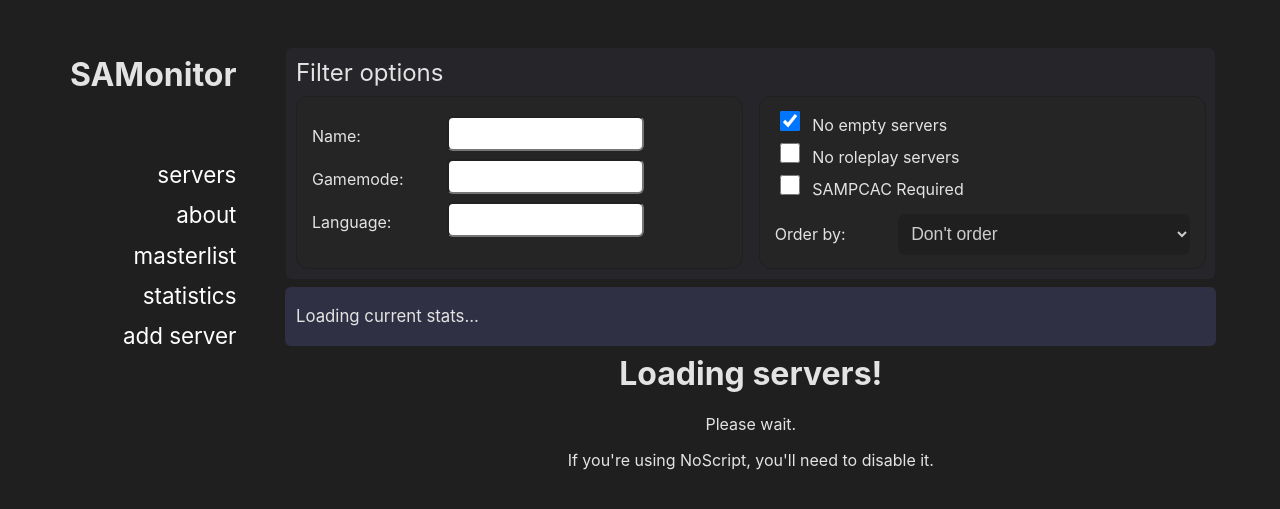
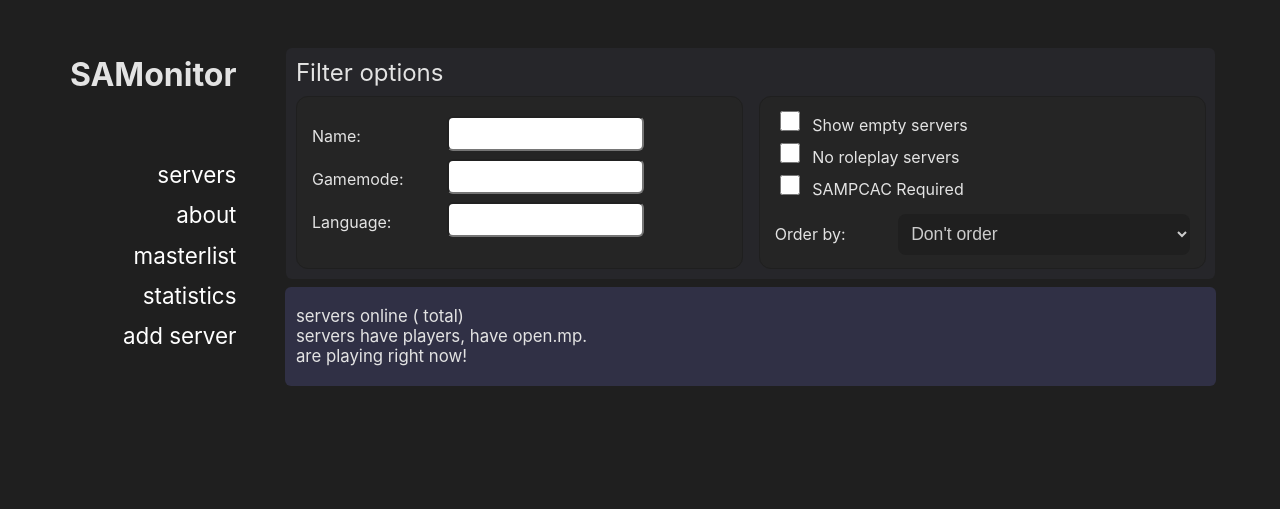
Before and after one commit to markski1/SAMonitor, a Flask app: template Website/web/templates/index.html in a window 1280 px wide. Shown: the top 509 px of the page. Run offline with Flask 3, Linux system fonts and the light colour scheme; the template is opened without the code that fills it, so the values that code supplies are empty; parts of the project's set-up code (start-up, migrations or seed data) failed here and were passed over.

Commit message:
fix search and filtering

```diff
--- a/Website/routes/components.py
+++ b/Website/routes/components.py
@@ -20,11 +20,16 @@ def server_list():
     language = options.get("language", None)
     page = int(options.get("page", 0))
 
-    filters = f"hide_empty={options.get('hide_empty', 0)}"
-    filters += f"&hide_roleplay={options.get('hide_roleplay', 0)}"
-    filters += f"&require_sampcac={options.get('require_sampcac', 0)}"
-    filters += f"&order={options.get("order", "none")}"
-    filters += "&paging_size=20"
+    filters = ""
+
+    if "show_empty" in options:
+        filters += "&show_empty=1"
+
+    if "hide_roleplay" in options:
+        filters += "&hide_roleplay=1"
+
+    if "require_sampcac" in options:
+        filters += "&require_sampcac=1"
 
     if name:
         filters += f"&name={name}"
@@ -33,8 +38,14 @@ def server_list():
     if language:
         filters += f"&language={language}"
 
+    # Remove first ampersand for whichever option did get chosen
+    if len(filters) > 0:
+        filters = filters[1:]
+
+    print(filters)
+
     try:
-        result = (requests.get(f"http://127.0.0.1:42069/api/GetFilteredServers?{filters}&page={options.get("page", 0)}")
+        result = (requests.get(f"http://127.0.0.1:42069/api/GetFilteredServers?{filters}&page={page}&paging_size=20")
                   .json())
     except:
         return """
@@ -72,10 +83,10 @@ def current_stats():
 
     return f"""
         <p>
-            <b>{result['serversOnline']}</b> servers online (<b>{result['serversTracked']}</b> total)<br>
-            <b>{result['serversInhabited']}</b> servers have players,
-            <b>{result['serversOnlineOMP']}</b> have open.mp.<br>
-            <b>{result['playersOnline']}</b> are playing right now!
+            <b>{"{:,}".format(result['serversOnline'])}</b> servers online (<b>{"{:,}".format(result['serversTracked'])}</b> total)<br>
+            <b>{"{:,}".format(result['serversInhabited'])}</b> servers have players,
+            <b>{"{:,}".format(result['serversOnlineOMP'])}</b> have open.mp.<br>
+            <b>{"{:,}".format(result['playersOnline'])}</b> are playing right now!
         </p>
     """
 
--- a/Website/routes/server.py
+++ b/Website/routes/server.py
@@ -48,7 +48,6 @@ def server_page(is_htmx, server_ip):
             avg_players = total_players_m / req_success
 
     # 3. Parse server information.
-
     server_data = parse_server_data(server)
 
     return render_template("server.html", htmx=is_htmx, server=server,
--- a/Website/web/templates/index.html
+++ b/Website/web/templates/index.html
@@ -21,7 +21,7 @@
                     </table>
                 </fieldset>
                 <fieldset style="flex: 1 1;" class="flexBox">
-                    <label><input type="checkbox" name="hide_empty" checked> No empty servers</label><br />
+                    <label><input type="checkbox" name="show_empty"> Show empty servers</label><br />
                     <label><input type="checkbox" name="hide_roleplay"> No roleplay servers</label><br />
                     <label><input type="checkbox" name="require_sampcac"> SAMPCAC Required</label><br />
                     <table style="width: 100%; margin-top: .75rem">
```
